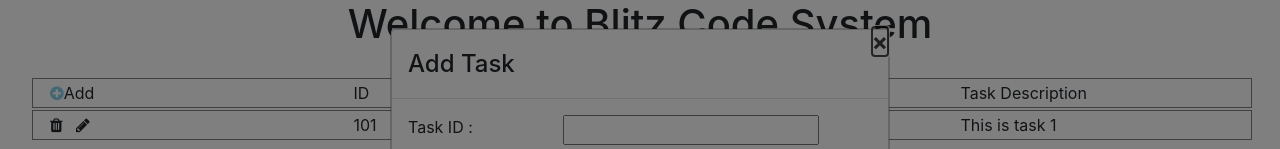
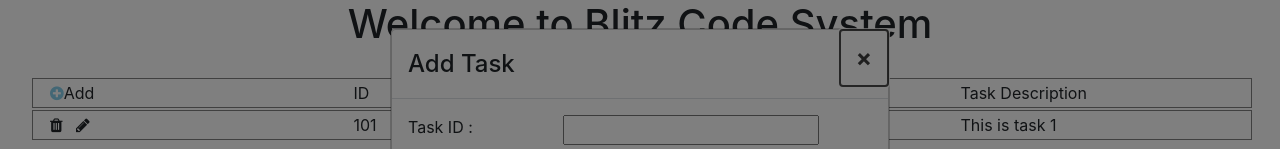
Before and after one commit to sammisharma81096/BlitzCode, an Angular app in the folder Demo/: page /task in a window 1280 px wide. Both pictures are taken after a click on the link "Add". Shown: the top 149 px of the page. Built offline with nearby package versions, Linux system fonts and the light colour scheme.

Commit message:
Update task issue resolved and css modified for close add task popup

```diff
--- a/Demo/src/app/task/add-task/add-task.component.html
+++ b/Demo/src/app/task/add-task/add-task.component.html
@@ -1,7 +1,7 @@
 <div class="modal-content">
   <div class="modal-header">
       <h4 class="modal-title text-center">Add Task </h4>
-      <button id="cash1" type="button" class="close no-padding" aria-label="Close" (click)="activeModal.dismiss('Cross click')">
+      <button id="closeTask" type="button" class="close" aria-label="Close" (click)="activeModal.dismiss('Cross click')">
       <span aria-hidden="true">&times;</span>
   </button>
   </div>
--- a/Demo/src/app/task/task.component.ts
+++ b/Demo/src/app/task/task.component.ts
@@ -17,7 +17,6 @@
       "isEdit": false
     }
   ];
-  public isNew: boolean;
   public taskModel: any;
   constructor(private modalService: NgbModal) { }
 
@@ -49,6 +48,10 @@
     }
   }
 
+  saveTask(task){
+    task.isEdit = false;
+  }
+
   cancelTask(index){
     this.taskList[index].isEdit = false;
     this.taskList[index] = this.taskModel;
```
